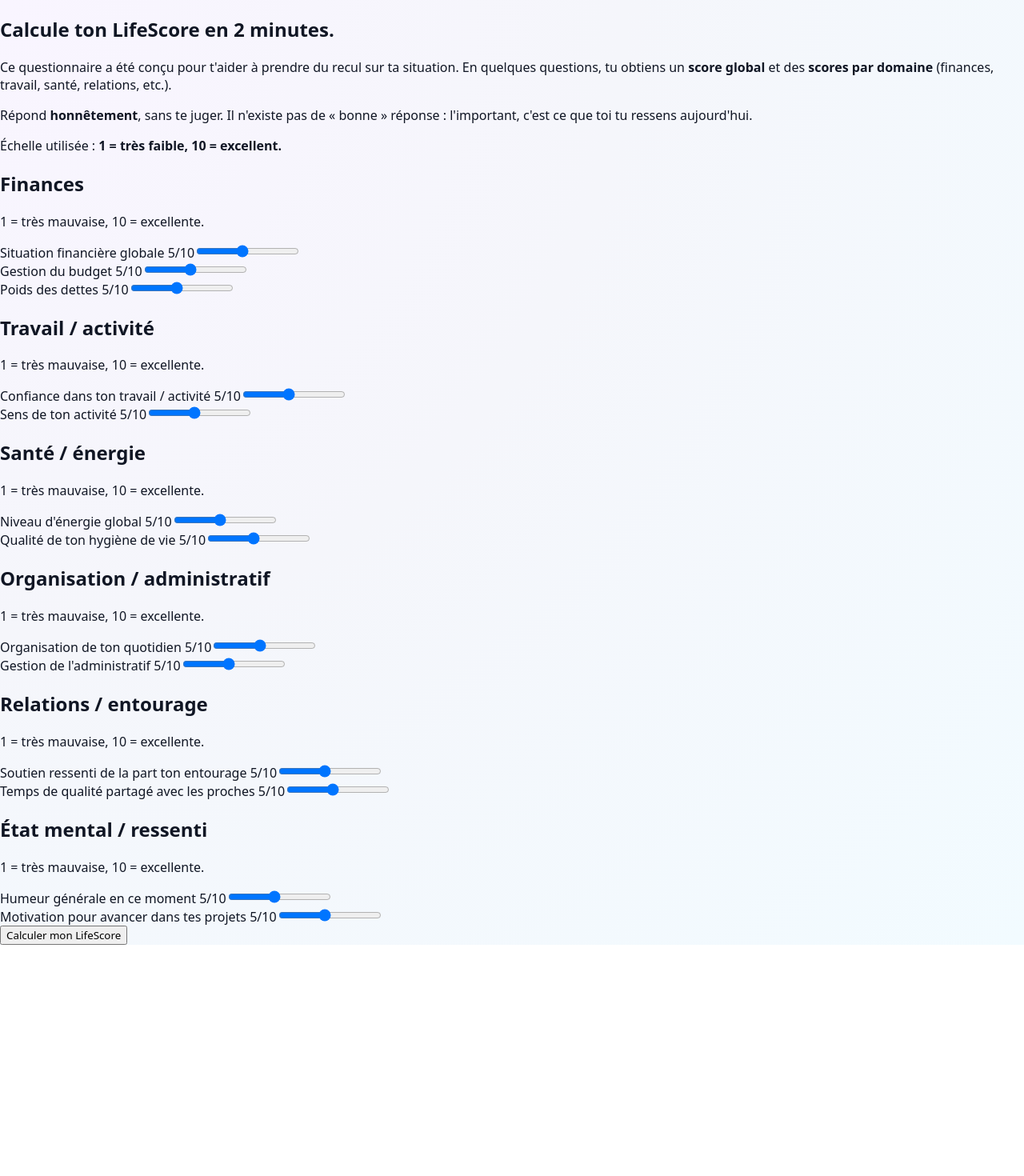
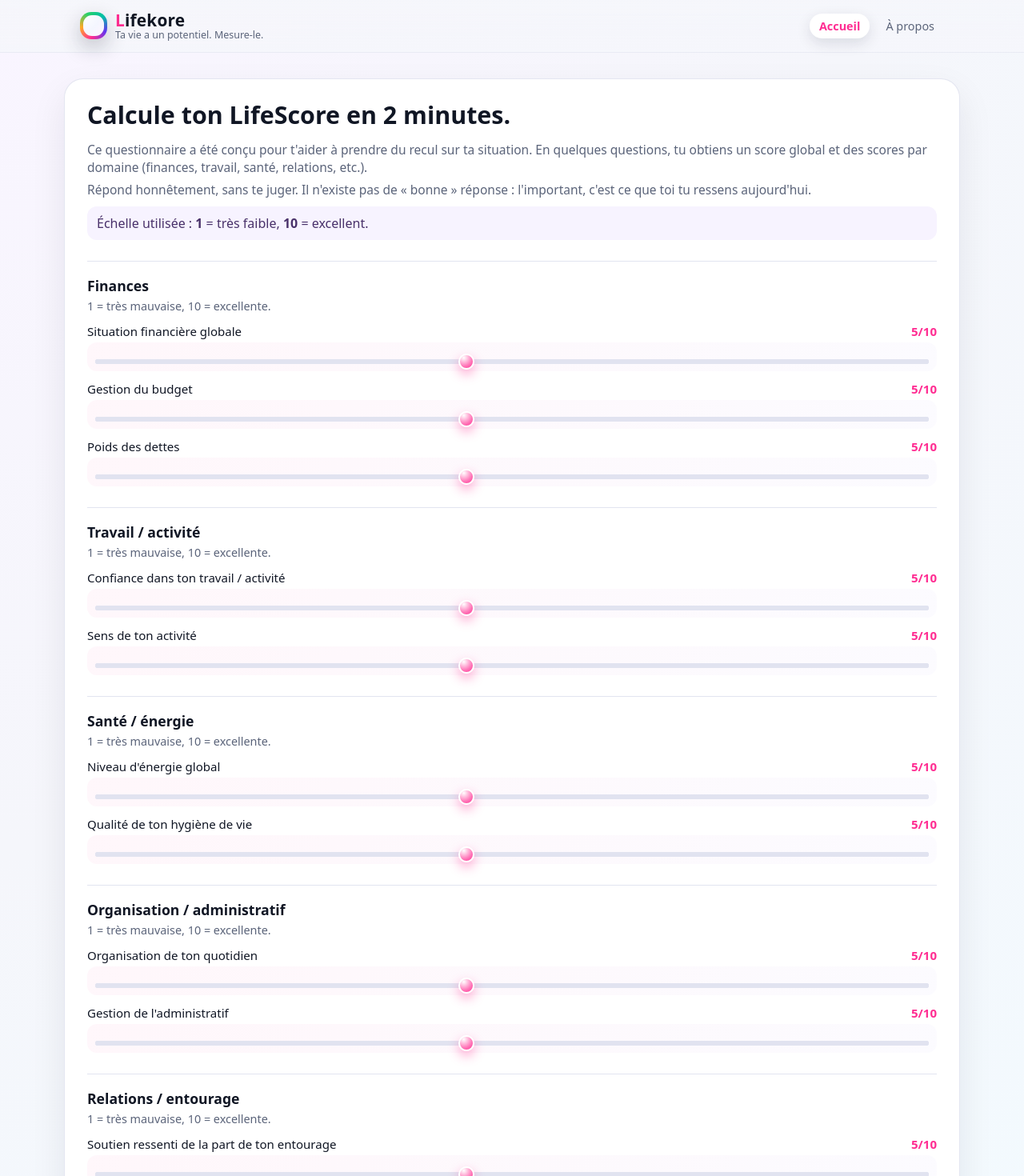
Before and after one commit to Brax971/Lifescore, a Next.js app: page / in a window 1280 px wide. Shown: the top 1470 px of the page at 80% size. Before the commit the page ends 1181 px from the top, so only its background shows below. Built offline with nearby package versions, Linux system fonts and the light colour scheme.

Commit message:
Update page.js

```diff
--- a/app/page.js
+++ b/app/page.js
@@ -2,318 +2,375 @@
 
 import { useState } from "react";
 
-// Définition des sections et des questions
-const sections = [
-  {
-    id: "finances",
-    title: "Finances",
+const DOMAINS = {
+  finances: {
+    label: "Finances",
     description: "1 = très mauvaise, 10 = excellente.",
     questions: [
-      { id: "situation_financiere", label: "Situation financière globale" },
-      { id: "gestion_budget", label: "Gestion du budget" },
-      { id: "poids_dettes", label: "Poids des dettes" },
+      { key: "situation_financiere", label: "Situation financière globale" },
+      { key: "gestion_budget", label: "Gestion du budget" },
+      { key: "poids_dettes", label: "Poids des dettes" },
     ],
   },
-  {
-    id: "travail",
-    title: "Travail / activité",
-    description: "1 = très mauvaise, 10 = excellente.",
-    questions: [
-      { id: "confiance_travail", label: "Confiance dans ton travail / activité" },
-      { id: "sens_activite", label: "Sens de ton activité" },
-    ],
-  },
-  {
-    id: "sante",
-    title: "Santé / énergie",
-    description: "1 = très mauvaise, 10 = excellente.",
-    questions: [
-      { id: "energie_globale", label: "Niveau d'énergie global" },
-      { id: "hygiene_vie", label: "Qualité de ton hygiène de vie" },
-    ],
-  },
-  {
-    id: "organisation",
-    title: "Organisation / administratif",
-    description: "1 = très mauvaise, 10 = excellente.",
-    questions: [
-      { id: "organisation_quotidien", label: "Organisation de ton quotidien" },
-      { id: "gestion_admin", label: "Gestion de l'administratif" },
-    ],
-  },
-  {
-    id: "relations",
-    title: "Relations / entourage",
+  travail: {
+    label: "Travail / activité",
     description: "1 = très mauvaise, 10 = excellente.",
     questions: [
       {
-        id: "soutien_entourage",
-        label: "Soutien ressenti de la part ton entourage",
+        key: "confiance_travail",
+        label: "Confiance dans ton travail / activité",
+      },
+      { key: "sens_activite", label: "Sens de ton activité" },
+    ],
+  },
+  sante: {
+    label: "Santé / énergie",
+    description: "1 = très mauvaise, 10 = excellente.",
+    questions: [
+      { key: "energie_globale", label: "Niveau d'énergie global" },
+      { key: "hygiene_vie", label: "Qualité de ton hygiène de vie" },
+    ],
+  },
+  organisation: {
+    label: "Organisation / administratif",
+    description: "1 = très mauvaise, 10 = excellente.",
+    questions: [
+      { key: "organisation_quotidien", label: "Organisation de ton quotidien" },
+      {
+        key: "gestion_admin",
+        label: "Gestion de l'administratif",
+      },
+    ],
+  },
+  relations: {
+    label: "Relations / entourage",
+    description: "1 = très mauvaise, 10 = excellente.",
+    questions: [
+      {
+        key: "soutien_entourage",
+        label: "Soutien ressenti de la part de ton entourage",
       },
       {
-        id: "temps_qualite_proches",
+        key: "temps_qualite",
         label: "Temps de qualité partagé avec les proches",
       },
     ],
   },
+  mental: {
+    label: "État mental / ressenti",
+    description: "1 = très mauvais, 10 = excellent.",
+    questions: [
+      { key: "humeur_generale", label: "Humeur générale en ce moment" },
       {
-    id: "mental",
-    title: "État mental / ressenti",
-    description: "1 = très mauvaise, 10 = excellente.",
-    questions: [
-      { id: "humeur_generale", label: "Humeur générale en ce moment" },
-      {
-        id: "motivation_projets",
+        key: "motivation_projets",
         label: "Motivation pour avancer dans tes projets",
       },
     ],
   },
-];
+};
 
-// Valeurs initiales (toutes à 5/10)
-function buildInitialAnswers() {
+const ALL_QUESTIONS = Object.values(DOMAINS).flatMap((domain) =>
+  domain.questions.map((q) => q.key)
+);
+
+const buildInitialAnswers = () => {
   const obj = {};
-  sections.forEach((section) => {
-    section.questions.forEach((q) => {
-      obj[q.id] = 5;
-    });
-  });
+  for (const key of ALL_QUESTIONS) {
+    obj[key] = 5;
+  }
   return obj;
-}
+};
 
-// Calcul des scores
-function calculateScores(answers) {
-  // Score global
-  const allValues = Object.values(answers);
-  const globalAverage =
-    allValues.reduce((sum, v) => sum + v, 0) / allValues.length;
-  const globalScore = Math.round(globalAverage * 10); // /100
-
-  // Scores par domaine
-  const domainScores = {};
-  sections.forEach((section) => {
-    const values = section.questions.map((q) => answers[q.id]);
-    const avg = values.reduce((sum, v) => sum + v, 0) / values.length;
-    domainScores[section.title] = Math.round(avg * 10);
-  });
-
-  return { globalScore, domainScores };
-}
-
-// Texte dynamique pour le score global
-function getGlobalMessage(globalScore) {
-  if (globalScore < 40) {
-    return {
-      niveau: "plutôt fragile",
-      texte:
-        "Ta situation actuelle est compliquée sur plusieurs plans. Ce n'est pas un jugement, mais un point de départ pour identifier ce qui a besoin d'attention en priorité.",
-    };
-  }
-  if (globalScore < 70) {
-    return {
-      niveau: "intermédiaire",
-      texte:
-        "Tout n'est pas simple, mais tu as déjà des bases solides. Le but n'est pas d'atteindre 100/100, mais de repérer ce qui mérite un coup de pouce pour améliorer concrètement ton quotidien.",
-    };
-  }
-  return {
-    niveau: "élevé",
-    texte:
-      "Ton LifeScore global est déjà très bon. L'idée n'est pas de tout révolutionner, mais d'identifier quelques ajustements pour consolider ce qui fonctionne et éviter l'usure.",
-  };
-}
-
-export default function Home() {
+export default function HomePage() {
+  const [showAbout, setShowAbout] = useState(false);
   const [answers, setAnswers] = useState(buildInitialAnswers);
-  const [showResults, setShowResults] = useState(false);
   const [results, setResults] = useState(null);
 
-  const handleChange = (questionId, value) => {
+  const handleChange = (key, value) => {
     setAnswers((prev) => ({
       ...prev,
-      [questionId]: Number(value),
+      [key]: Number(value),
     }));
   };
 
-  const handleSubmit = (event) => {
-    event.preventDefault();
-    const scores = calculateScores(answers);
-    setResults(scores);
-    setShowResults(true);
-    if (typeof window !== "undefined") {
-      window.scrollTo({ top: 0, behavior: "smooth" });
-    }
+  const handleSubmit = (e) => {
+    e.preventDefault();
+
+    // scores par domaine
+    const domainScores = {};
+    Object.entries(DOMAINS).forEach(([domainKey, domain]) => {
+      const values = domain.questions.map((q) => answers[q.key] || 0);
+      const sum = values.reduce((acc, v) => acc + v, 0);
+      const avg = values.length ? sum / values.length : 0;
+      domainScores[domain.label] = Math.round(avg * 10); // sur 100
+    });
+
+    // score global
+    const allValues = ALL_QUESTIONS.map((k) => answers[k] || 0);
+    const globalAvg =
+      allValues.length > 0
+        ? allValues.reduce((acc, v) => acc + v, 0) / allValues.length
+        : 0;
+
+    const globalScore = Math.round(globalAvg * 10); // sur 100
+
+    setResults({
+      globalScore,
+      domainScores,
+    });
   };
 
   const handleReset = () => {
+    setResults(null);
     setAnswers(buildInitialAnswers());
-    setResults(null);
-    setShowResults(false);
-    if (typeof window !== "undefined") {
-      window.scrollTo({ top: 0, behavior: "smooth" });
-    }
   };
 
-  const globalMessage =
-    results && results.globalScore != null
-      ? getGlobalMessage(results.globalScore)
-      : null;
+  return (
+    <div className="lk-app">
+      {/* HEADER */}
+      <header className="lk-header">
+        <div className="lk-header-inner">
+          <div className="lk-brand">
+            <div className="lk-brand-mark">
+              <div className="lk-brand-pulse" />
+            </div>
+            <div className="lk-brand-text">
+              <span className="lk-brand-name">Lifekore</span>
+              <span className="lk-brand-tagline">
+                Ta vie a un potentiel. Mesure-le.
+              </span>
+            </div>
+          </div>
 
-  return (
-    <main className="min-h-screen bg-slate-50 text-slate-900">
-      <div className="max-w-3xl mx-auto px-4 py-10">
-        {/* Titre / intro */}
-        <section className="mb-10">
-          <h1 className="text-3xl md:text-4xl font-extrabold mb-4">
-            Calcule ton LifeScore en 2 minutes.
-          </h1>
-          <p className="mb-3">
-            Ce questionnaire a été conçu pour t&apos;aider à prendre du recul
-            sur ta situation. En quelques questions, tu obtiens un{" "}
-            <strong>score global</strong> et des{" "}
-            <strong>scores par domaine</strong> (finances, travail, santé,
-            relations, etc.).
+          <nav className="lk-nav">
+            <button
+              type="button"
+              className={`lk-nav-link ${
+                !showAbout ? "lk-nav-link-active" : ""
+              }`}
+              onClick={() => setShowAbout(false)}
+            >
+              Accueil
+            </button>
+            <button
+              type="button"
+              className={`lk-nav-link ${showAbout ? "lk-nav-link-active" : ""}`}
+              onClick={() => setShowAbout(true)}
+            >
+              À propos
+            </button>
+          </nav>
+        </div>
+      </header>
+
+      {/* MAIN */}
+      <main className="lk-main">
+        <section className="lk-section">
+          <div className="lk-card lk-card-main">
+            {!results ? (
+              <>
+                {/* INTRO */}
+                <div className="lk-card-intro">
+                  <h1>Calcule ton LifeScore en 2 minutes.</h1>
+                  <p>
+                    Ce questionnaire a été conçu pour t'aider à prendre du
+                    recul sur ta situation. En quelques questions, tu obtiens un
+                    score global et des scores par domaine (finances, travail,
+                    santé, relations, etc.).
                   </p>
-          <p className="mb-3">
-            Répond <strong>honnêtement</strong>, sans te juger. Il n&apos;existe
-            pas de « bonne » réponse : l&apos;important, c&apos;est ce que toi
-            tu ressens aujourd&apos;hui.
+                  <p>
+                    Répond honnêtement, sans te juger. Il n'existe pas de
+                    «&nbsp;bonne&nbsp;» réponse : l'important, c'est ce que toi
+                    tu ressens aujourd'hui.
                   </p>
-          <p className="font-semibold">
-            Échelle utilisée : <strong>1 = très faible, 10 = excellent.</strong>
-          </p>
-        </section>
+                  <div className="lk-scale-info">
+                    Échelle utilisée : <strong>1</strong> = très faible,{" "}
+                    <strong>10</strong> = excellent.
+                  </div>
+                </div>
 
                 {/* FORMULAIRE */}
-        {!showResults && (
-          <form onSubmit={handleSubmit} className="space-y-8">
-            {sections.map((section) => (
-              <section key={section.id} className="bg-white rounded-2xl p-5 shadow-sm">
-                <h2 className="text-2xl font-extrabold mb-1">
-                  {section.title}
-                </h2>
-                <p className="text-sm text-slate-600 mb-4">
-                  {section.description}
+                <form onSubmit={handleSubmit}>
+                  {Object.entries(DOMAINS).map(
+                    ([domainKey, { label, description, questions }]) => (
+                      <div key={domainKey} className="lk-domain-block">
+                        <div className="lk-domain-header">
+                          <h2>{label}</h2>
+                          <p className="lk-domain-description">
+                            {description}
                           </p>
+                        </div>
 
-                <div className="space-y-4">
-                  {section.questions.map((q) => (
-                    <div key={q.id}>
-                      <label className="block font-semibold mb-1">
-                        {q.label}{" "}
-                        <span className="font-normal">
-                          {answers[q.id]}/10
+                        <div className="lk-domain-questions">
+                          {questions.map((q) => (
+                            <div key={q.key} className="lk-question-row">
+                              <div className="lk-question-label-row">
+                                <p className="lk-question-label">{q.label}</p>
+                                <span className="lk-question-value">
+                                  {answers[q.key]}/10
                                 </span>
-                      </label>
+                              </div>
+                              <div className="lk-slider-wrapper">
                                 <input
                                   type="range"
-                        min="1"
-                        max="10"
-                        value={answers[q.id]}
-                        onChange={(e) => handleChange(q.id, e.target.value)}
-                        className="w-full"
+                                  min={1}
+                                  max={10}
+                                  step={1}
+                                  value={answers[q.key]}
+                                  onChange={(e) =>
+                                    handleChange(q.key, e.target.value)
+                                  }
+                                  className="lk-slider"
                                 />
+                                {/*
+                                  On n'affiche PLUS les "1 5 10" en dessous
+                                  pour éviter l'effet "1510" qui t’agaçait.
+                                */}
+                              </div>
                             </div>
                           ))}
                         </div>
-              </section>
-            ))}
+                      </div>
+                    )
+                  )}
 
-            <div className="flex justify-center pt-4">
+                  <div className="lk-actions-row">
+                    <button
+                      type="button"
+                      className="lk-button lk-button-secondary"
+                      onClick={handleReset}
+                    >
+                      Réinitialiser
+                    </button>
                     <button
                       type="submit"
-                className="px-6 py-3 rounded-full bg-blue-600 text-white font-semibold shadow-md hover:bg-blue-700 transition"
+                      className="lk-button lk-button-primary"
                     >
                       Calculer mon LifeScore
                     </button>
                   </div>
                 </form>
-        )}
-
+              </>
+            ) : (
+              <>
                 {/* RÉSULTATS */}
-        {showResults && results && (
-          <section className="mt-6 bg-white rounded-2xl p-6 shadow-sm">
-            {/* Cercle LifeScore global */}
-            <div className="flex flex-col items-center mb-6">
-              <div
-                style={{
-                  width: 160,
-                  height: 160,
-                  borderRadius: "50%",
-                  border: "10px solid #2563eb",
-                  display: "flex",
-                  alignItems: "center",
-                  justifyContent: "center",
-                  fontSize: "3rem",
-                  fontWeight: 800,
-                  color: "#0f172a",
-                }}
-              >
+                <div className="lk-results-header">
+                  <div className="lk-circle-score">
+                    <div className="lk-circle-score-inner">
+                      <div className="lk-circle-score-value">
                         {results.globalScore}
                       </div>
-              <div className="mt-1 text-slate-700 font-semibold">/100</div>
+                      <div className="lk-circle-score-label">/100</div>
+                    </div>
+                  </div>
+                  <div className="lk-results-title">
+                    <h1>Ton LifeScore global</h1>
+                    <p>
+                      Ce score est la moyenne de l'ensemble de tes réponses,
+                      ramenée sur 100. Ce n'est pas une note absolue, mais une
+                      photographie de ta situation actuelle.
+                    </p>
+                    <p className="lk-results-intro">
+                      Utilise ce score comme un point de départ : tu peux
+                      refaire le questionnaire régulièrement pour suivre
+                      l'évolution de ton LifeScore au fil des semaines ou des
+                      mois.
+                    </p>
+                  </div>
                 </div>
 
-            <h2 className="text-2xl font-extrabold mb-3">
-              Ton LifeScore global
-            </h2>
-            {globalMessage && (
-              <>
-                <p className="mb-2">
-                  Ton LifeScore global est{" "}
-                  <strong>{globalMessage.niveau}</strong>.
+                <div className="lk-results-block">
+                  <h2>Scores par domaine</h2>
+                  <p>
+                    Chaque score est la moyenne de tes réponses dans le domaine,
+                    ramenée sur 100.
                   </p>
-                <p className="mb-4">{globalMessage.texte}</p>
-              </>
-            )}
 
-            {/* Scores par domaine */}
-            <h3 className="text-xl font-extrabold mt-4 mb-3">
-              Scores par domaine
-            </h3>
-
-            <div className="space-y-3 mb-6">
+                  <div className="lk-domain-scores">
                     {Object.entries(results.domainScores).map(
-                ([domainTitle, score]) => (
-                  <div key={domainTitle}>
-                    <div className="flex justify-between text-sm font-semibold mb-1">
-                      <span>{domainTitle}</span>
-                      <span>{score}/100</span>
+                      ([domainLabel, score]) => (
+                        <div
+                          key={domainLabel}
+                          className="lk-domain-score-row"
+                        >
+                          <div className="lk-domain-score-header">
+                            <span className="lk-domain-score-label">
+                              {domainLabel}
+                            </span>
+                            <span className="lk-domain-score-value">
+                              {score}/100
+                            </span>
                           </div>
+                          <div className="lk-domain-score-bar">
                             <div
-                      style={{
-                        width: "100%",
-                        height: 10,
-                        borderRadius: 9999,
-                        backgroundColor: "#e5e7eb",
-                        overflow: "hidden",
-                      }}
-                    >
-                      <div
-                        style={{
-                          width: `${score}%`,
-                          height: "100%",
-                          borderRadius: 9999,
-                          background:
-                            "linear-gradient(90deg,#2563eb,#7c3aed)",
-                        }}
+                              className="lk-domain-score-bar-fill"
+                              style={{ width: `${score}%` }}
                             />
                           </div>
                         </div>
                       )
                     )}
                   </div>
+                </div>
 
+                <div className="lk-results-columns">
+                  <div>
+                    <h2>Ce que ton LifeScore suggère</h2>
+                    <ul className="lk-list">
+                      <li>
+                        Les domaines au-dessus de 70/100 sont tes points forts
+                        actuels.
+                      </li>
+                      <li>
+                        Les domaines entre 40 et 70/100 sont «&nbsp;stables&nbsp;»
+                        mais pourraient être améliorés.
+                      </li>
+                      <li>
+                        Les domaines en dessous de 40/100 méritent une attention
+                        prioritaire.
+                      </li>
+                    </ul>
+                  </div>
+                  <div>
+                    <h2>Et maintenant, concrètement ?</h2>
+                    <ul className="lk-list">
+                      <li>
+                        Choisis <strong>un seul domaine</strong> à travailler en
+                        priorité.
+                      </li>
+                      <li>
+                        Note 1 à 3 actions simples que tu peux faire cette
+                        semaine.
+                      </li>
+                      <li>
+                        Reviens faire le test dans 1 à 2 semaines pour voir
+                        l'évolution.
+                      </li>
+                    </ul>
+                  </div>
+                </div>
+
+                <div className="lk-actions-row">
                   <button
                     type="button"
+                    className="lk-button lk-button-secondary"
                     onClick={handleReset}
-              className="px-5 py-2 rounded-full bg-slate-100 text-slate-800 font-semibold hover:bg-slate-200 transition"
                   >
                     Refaire le questionnaire
                   </button>
-          </section>
+                </div>
+              </>
             )}
           </div>
+        </section>
       </main>
+
+      {/* FOOTER */}
+      <footer className="lk-footer">
+        <div className="lk-footer-inner">
+          Lifekore · Ton score de vie, en un coup d’œil.
+        </div>
+      </footer>
+    </div>
   );
 }
```
Lines whose indentation alone changed are shown as unchanged.
